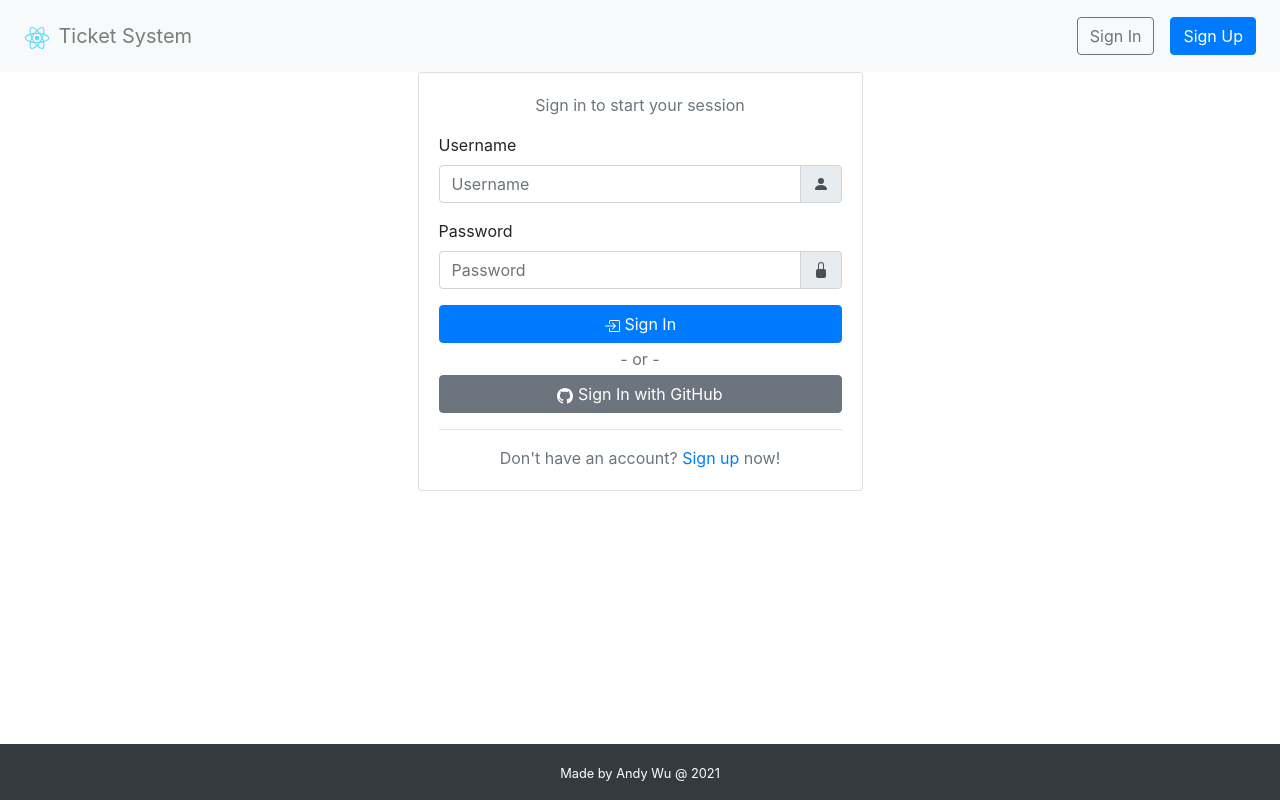
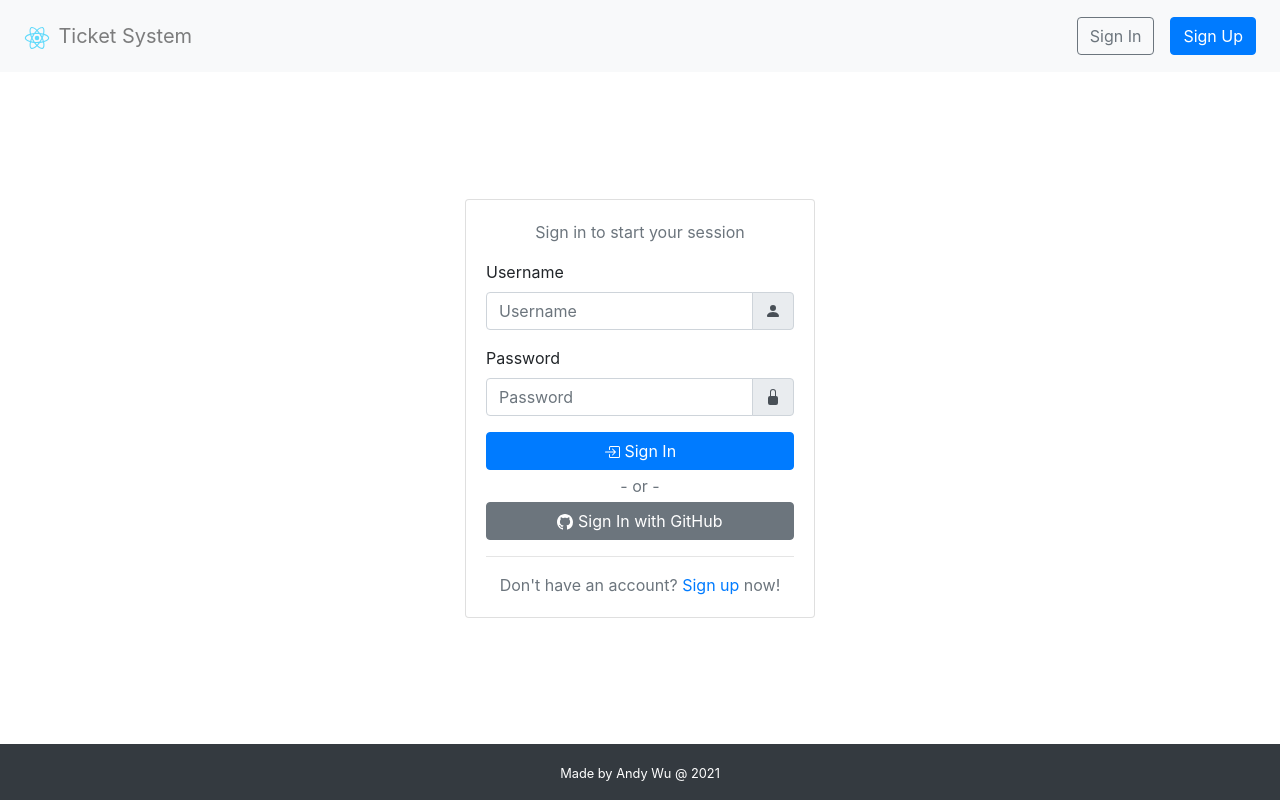
Before and after one commit to andywu0913/TicketSystem, a React app in the folder frontend/: page /signin in a window 1280 px wide. Built offline with nearby package versions, Linux system fonts and the light colour scheme.

Commit message:
Make login box horizontal and vertical center.
Make login box horizontal and vertical center.

```diff
--- a/frontend/src/SignIn.jsx
+++ b/frontend/src/SignIn.jsx
@@ -59,9 +59,9 @@ class SignIn extends Component {
 
   render() {
     return (
-      <Container>
+      <Container className="align-self-center">
         <Row className="justify-content-md-center">
-          <Col xs={true} md={7} lg={6} xl={5}>
+          <Col xs={true} md={6} lg={5} xl={4}>
             <Card>
               <Card.Body>
                 <Card.Text className="text-center text-secondary">Sign in to start your session</Card.Text>
--- a/frontend/src/custom.css
+++ b/frontend/src/custom.css
@@ -5,5 +5,6 @@ body, #app {
   flex-direction: column;
 }
 #content {
+  display: flex;
   flex: 1;
 }
```
